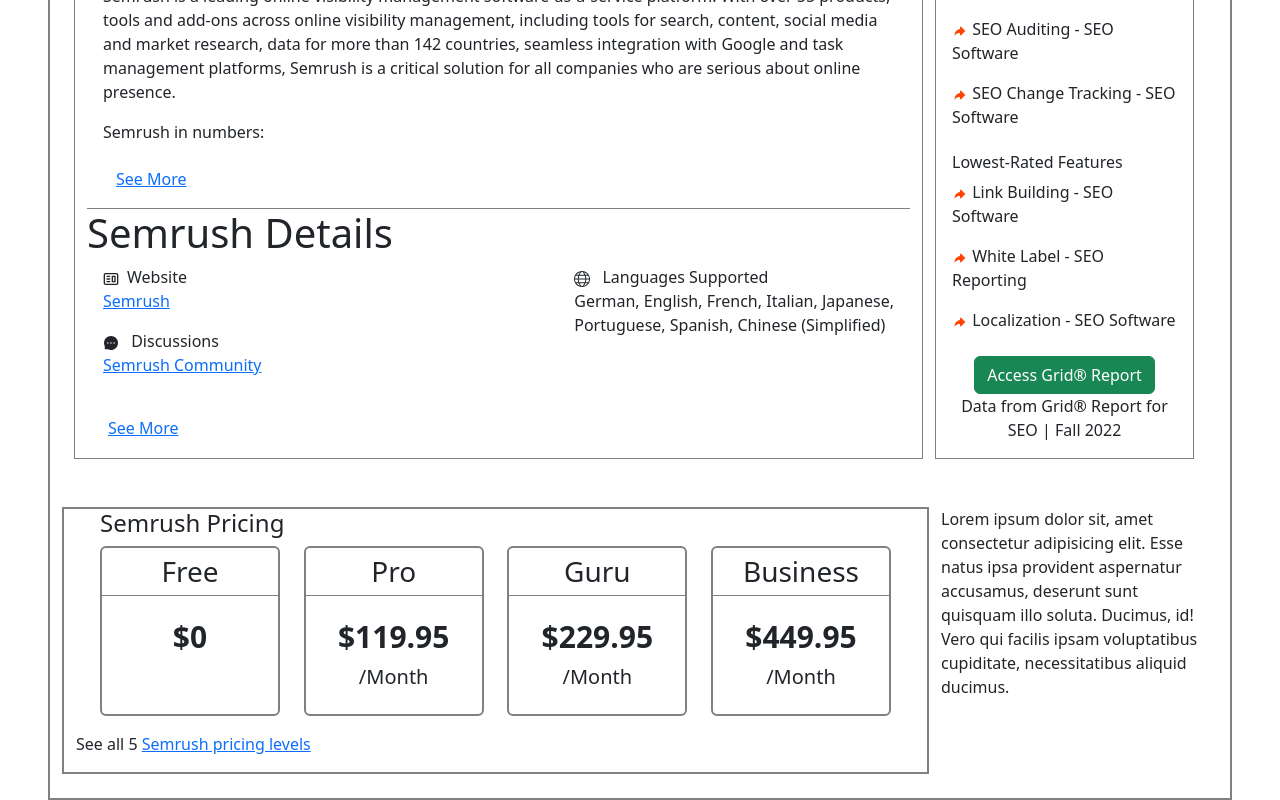
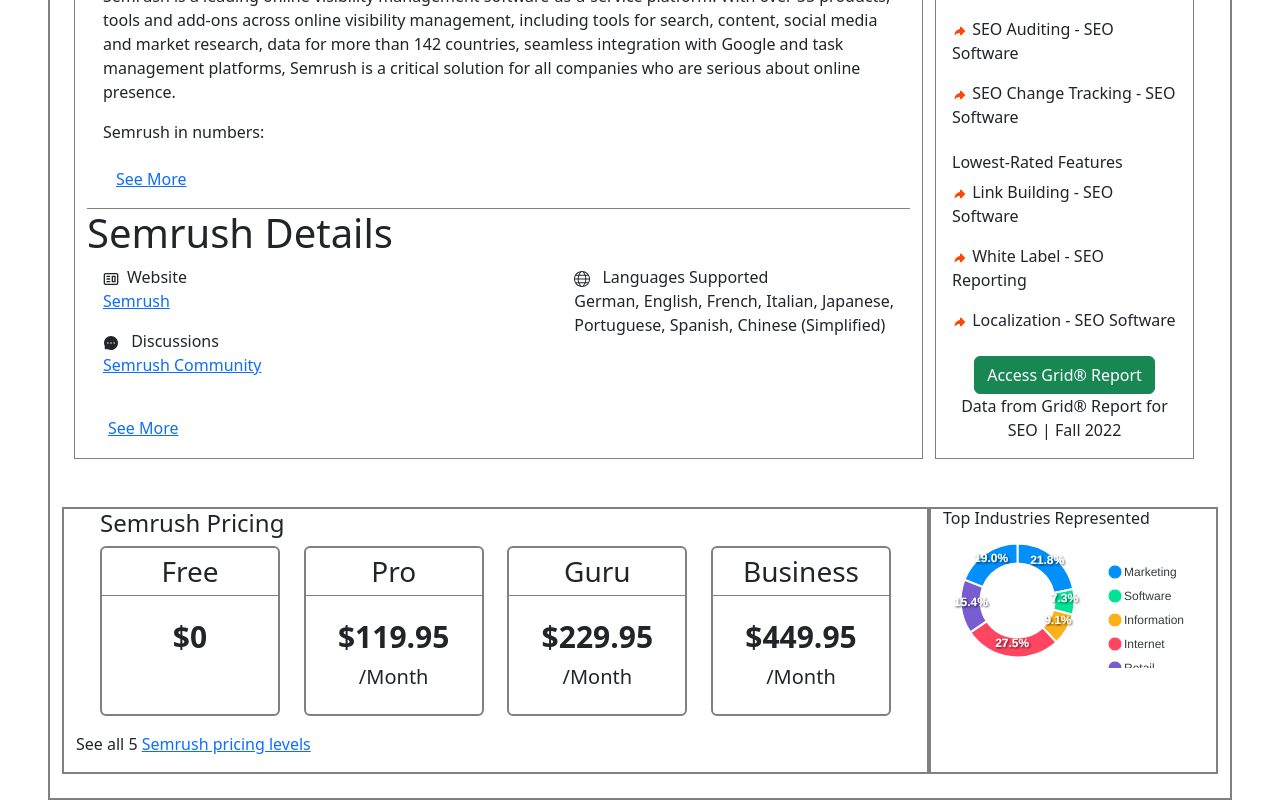
Before and after one commit to Shuvoghosh7/personal_website, a React (Create React App) app: page / in a window 1280 px wide. Shown: the part 707-1507 px from the top of the page. Built offline with nearby package versions, Linux system fonts and the light colour scheme.

Commit message:
complete Semrush Pricing section

```diff
--- a/package.json
+++ b/package.json
@@ -7,8 +7,11 @@
     "@testing-library/react": "^13.4.0",
     "@testing-library/user-event": "^13.5.0",
     "bootstrap": "^5.2.2",
+    "chart.js": "^3.9.1",
     "react": "^18.2.0",
+    "react-apexcharts": "^1.4.0",
     "react-bootstrap": "^2.5.0",
+    "react-chartjs-2": "^4.3.1",
     "react-dom": "^18.2.0",
     "react-icons": "^4.6.0",
     "react-router-dom": "^6.4.2",
--- a/src/component/SemrushPricing/SemrushPricing.css
+++ b/src/component/SemrushPricing/SemrushPricing.css
@@ -21,9 +21,15 @@
     font-size: 20px;
     font-weight: 300;
 }
+.top_Industries{
+    border: 2px solid gray;
+}
 @media only screen and (max-width: 600px){
     .card{
         width: 170px;
         gap: 10px;
     }
+    .top_Industries{
+        margin-top: 10px;
+    }
 }
--- a/src/component/SemrushPricing/SemrushPricing.js
+++ b/src/component/SemrushPricing/SemrushPricing.js
@@ -5,7 +5,7 @@
     return (
         <div className='mx-4 my-4'>
             <div className='row'>
-                <div className='Semrush_Pricing col-9'>
+                <div className='Semrush_Pricing col-lg-9 col-md-9'>
                     <h4 className='ms-4'>Semrush Pricing</h4>
                     <div className='d-lg-flex d-md-flex justify-content-between gap-3 mx-4'>
                         <div className='card mb-3'>
@@ -28,7 +28,7 @@
                     </div>
                     <p>See all 5 <a href="https://www.g2.com/products/semrush/pricing" target="blank">Semrush pricing levels</a></p>
                 </div>
-                <div className='col-3'>
+                <div className='col-lg-3 col-md-3 top_Industries'>
                     <TopIndustries />
                 </div>
             </div>
--- a/src/component/SemrushPricing/TopIndustries.js
+++ b/src/component/SemrushPricing/TopIndustries.js
@@ -1,11 +1,25 @@
-import React from 'react';
+import React, { useEffect, useState } from 'react';
+import ReactApexChart from "react-apexcharts";
+import { ApexOptions } from "apexcharts";
+const TopIndustries = () => {
+  const [data, setData] = useState({
+    series: [72, 24, 30,91,51,63],
+    options: {
+      labels: ["Marketing","Software","Information","Internet","Retail","Other"],
+    }
+  })
 
-const TopIndustries = () => {
-    return (
-        <div>
-            Lorem ipsum dolor sit, amet consectetur adipisicing elit. Esse natus ipsa provident aspernatur accusamus, deserunt sunt quisquam illo soluta. Ducimus, id! Vero qui facilis ipsam voluptatibus cupiditate, necessitatibus aliquid ducimus.
-        </div>
-    );
+  return (
+    <div>
+      <h6>Top Industries Represented</h6>
+      <ReactApexChart className="lg:w-full"
+        options={data.options}
+        series={data.series}
+        type="donut"
+      />
+
+    </div>
+  );
 };
 
 export default TopIndustries;
```
Also changed, not shown: 1 other file (tests, documents, lock files or other folders).
